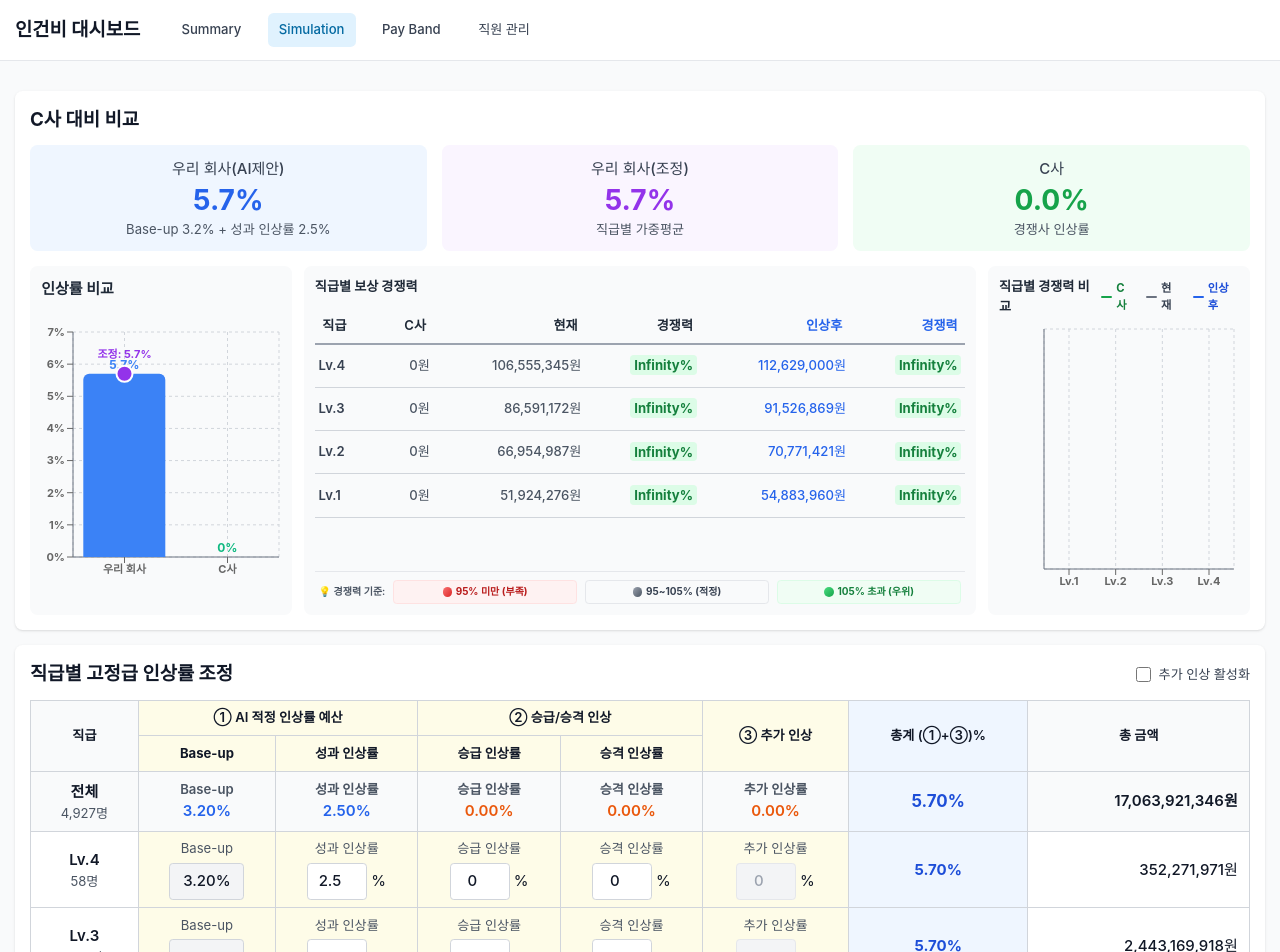
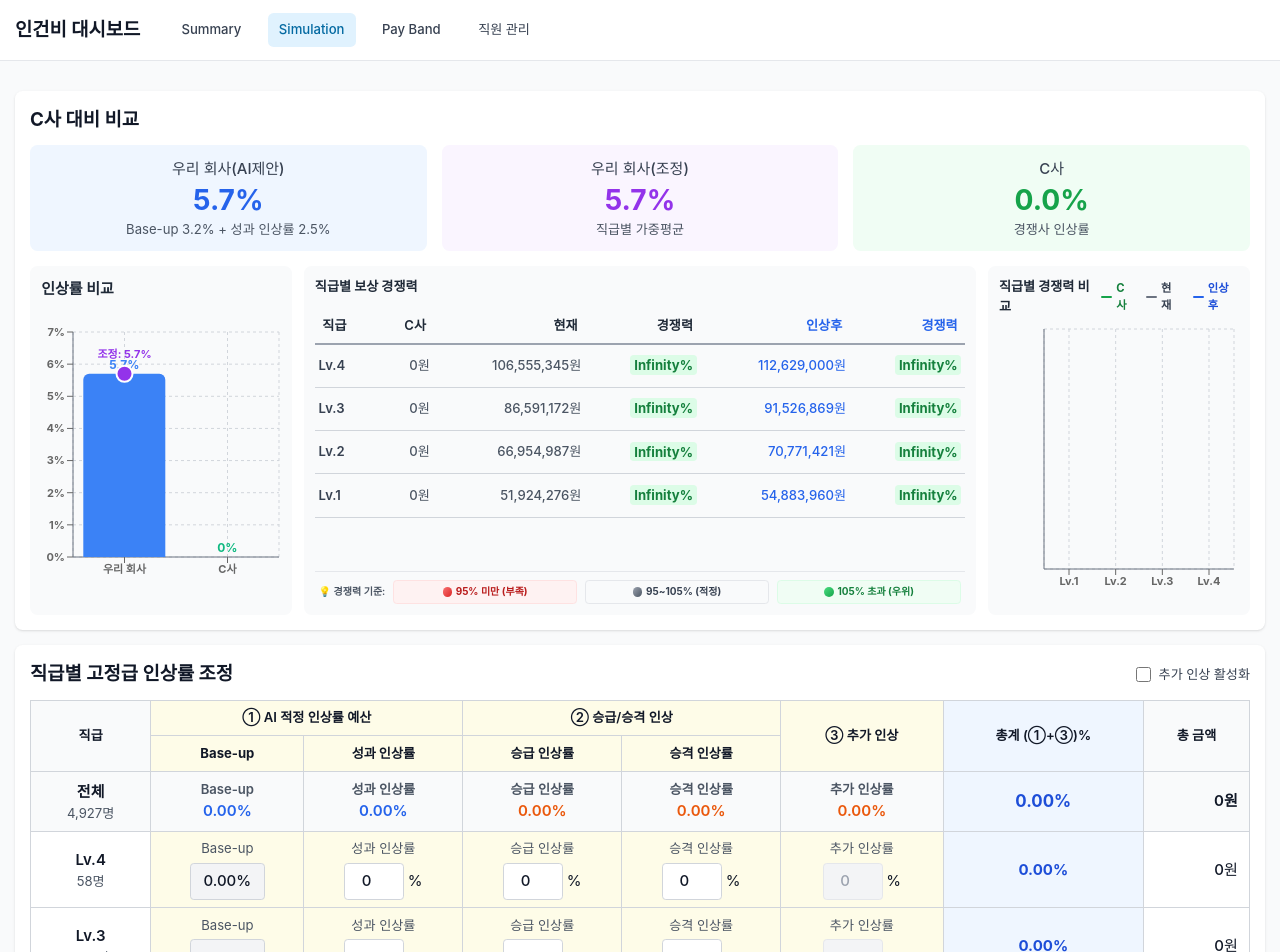
Before and after one commit to haans-kim/WageDashboard2, a Next.js app: page /simulation in a window 1280 px wide. Shown: the top 952 px of the page. Built offline with nearby package versions, Linux system fonts and the light colour scheme.

Commit message:
Demo -1 버전

```diff
--- a/src/app/simulation/page.tsx
+++ b/src/app/simulation/page.tsx
@@ -13,27 +13,23 @@ export default function SimulationPage() {
     meritRate: contextMeritRate,
     setBaseUpRate: setContextBaseUpRate,
     setMeritRate: setContextMeritRate,
+    detailedLevelRates: contextDetailedLevelRates,
+    setDetailedLevelRates: setContextDetailedLevelRates,
   } = useWageContext()
 
-  // 시뮬레이션용 상태
-  const [baseUpRate, setBaseUpRate] = useState(contextBaseUpRate || 3.2)
-  const [meritRate, setMeritRate] = useState(contextMeritRate || 2.5)
+  // Context의 값을 직접 사용
+  const baseUpRate = contextBaseUpRate || 3.2
+  const meritRate = contextMeritRate || 2.5
   const [enableAdditionalIncrease, setEnableAdditionalIncrease] = useState(false)
   const [meritWeightedAverage, setMeritWeightedAverage] = useState(0)
 
-  // 직급별 상세 인상률 상태
-  const [detailedLevelRates, setDetailedLevelRates] = useState<Record<string, {
-    baseUp: number
-    merit: number
-    promotion: number
-    advancement: number
-    additional: number
-  }>>({
+  // Context의 detailedLevelRates 사용 (시나리오 저장/불러오기와 연동)
+  const detailedLevelRates = contextDetailedLevelRates || {
     'Lv.4': { baseUp: 3.2, merit: 2.5, promotion: 0, advancement: 0, additional: 0 },
     'Lv.3': { baseUp: 3.2, merit: 2.5, promotion: 0, advancement: 0, additional: 0 },
     'Lv.2': { baseUp: 3.2, merit: 2.5, promotion: 0, advancement: 0, additional: 0 },
     'Lv.1': { baseUp: 3.2, merit: 2.5, promotion: 0, advancement: 0, additional: 0 }
-  })
+  }
 
   // 직급별 총 인상률 및 가중평균 상태
   const [levelTotalRates, setLevelTotalRates] = useState<{[key: string]: number}>({
@@ -64,7 +60,8 @@ export default function SimulationPage() {
   const updateLevelRate = (level: string, rates: any) => {
     console.log(`Level ${level} rates updated:`, rates)
     if (rates) {
-      setDetailedLevelRates(prev => ({
+      // Context의 setDetailedLevelRates 사용
+      setContextDetailedLevelRates(prev => ({
         ...prev,
         [level]: rates
       }))
@@ -79,8 +76,8 @@ export default function SimulationPage() {
       const avgBaseUp = levels.reduce((sum, lv) => sum + allLevelRates[lv].baseUp, 0) / levels.length
       const avgMerit = levels.reduce((sum, lv) => sum + allLevelRates[lv].merit, 0) / levels.length
 
-      setBaseUpRate(avgBaseUp)
-      setMeritRate(avgMerit)
+      setContextBaseUpRate(avgBaseUp)
+      setContextMeritRate(avgMerit)
     }
   }
 
```
